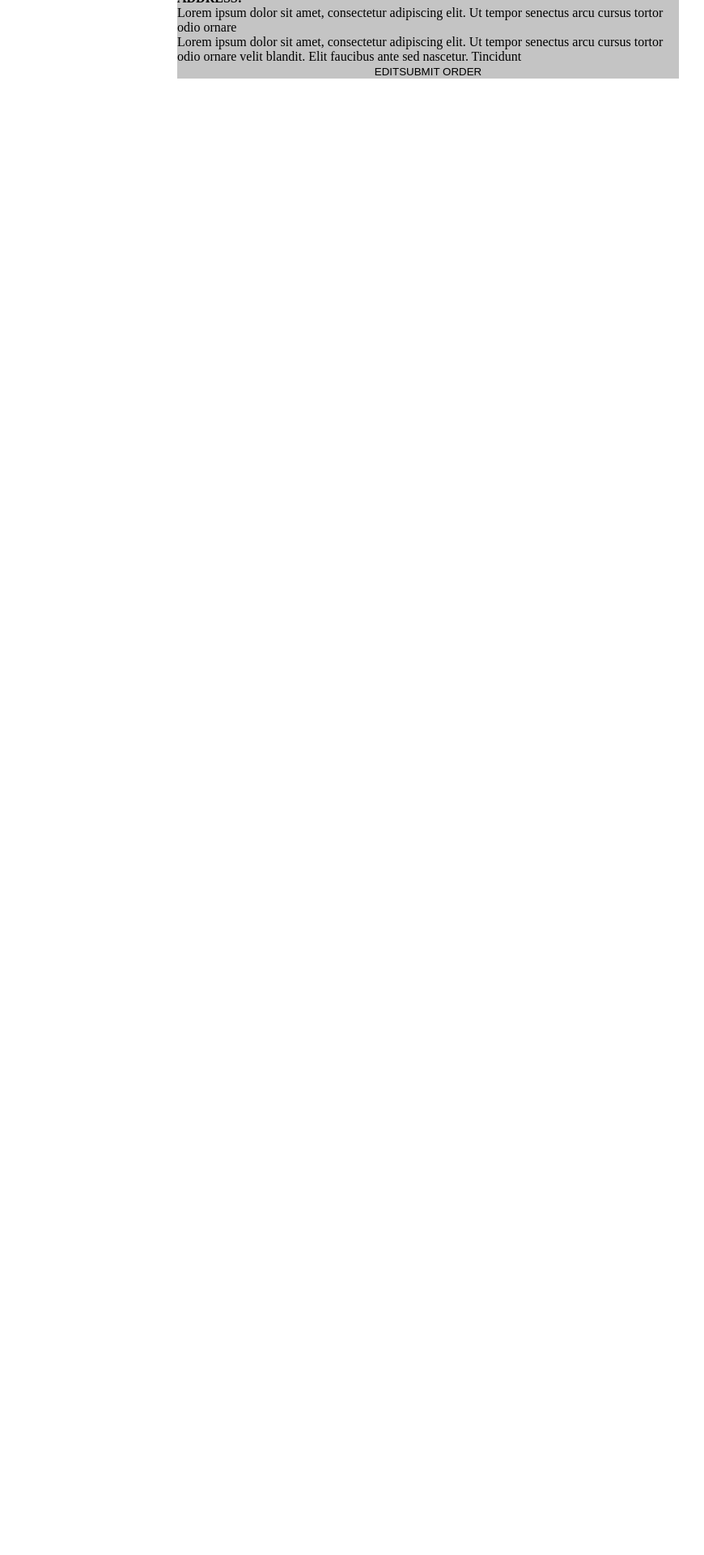
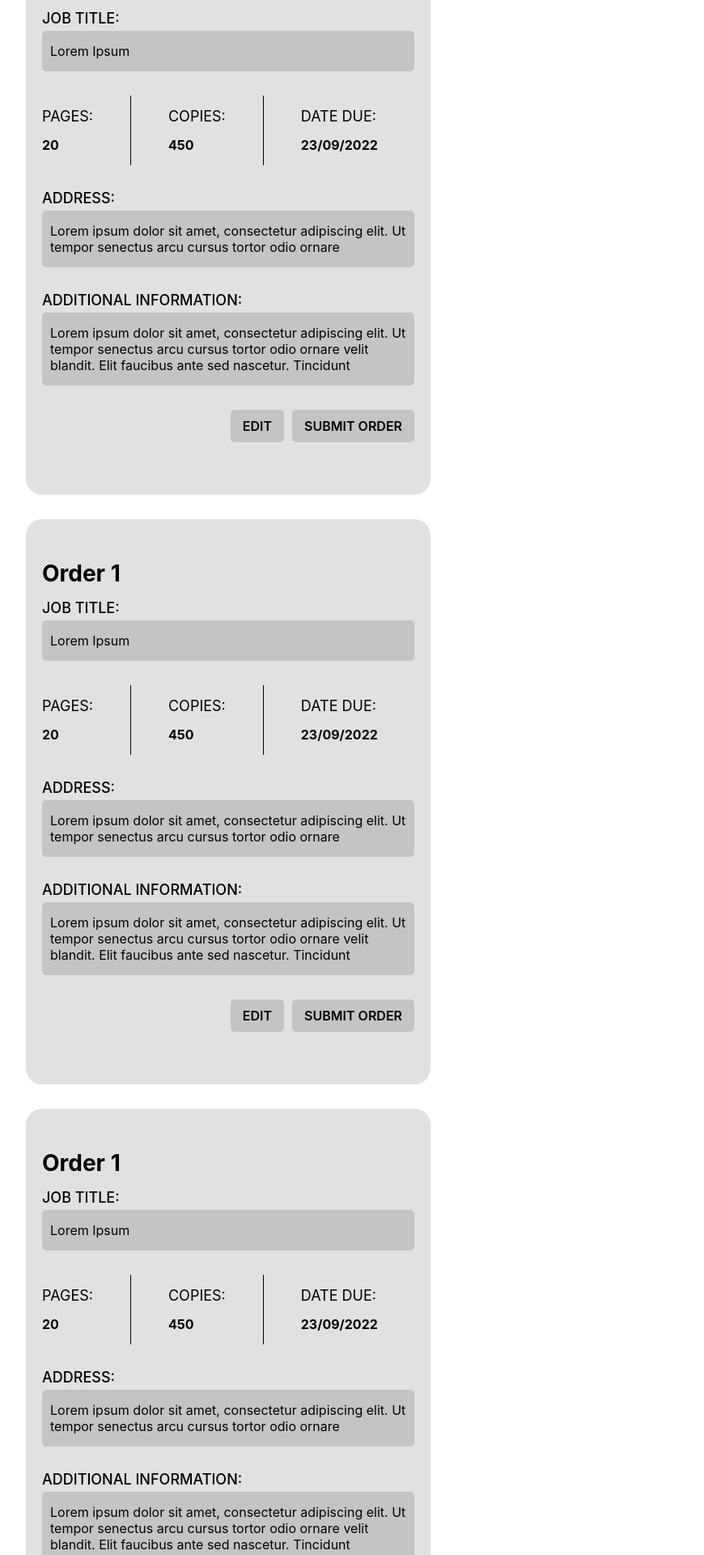
Before and after one commit to kiishi-0/Print-Order, a React (Create React App) app: page / in a window 1280 px wide. Shown: the part 400-2320 px from the top of the page at 81% size, without its empty margins (111-981 px from the left). Before the commit the page ends 800 px from the top, so only its background shows below. Built offline with nearby package versions, Linux system fonts and the light colour scheme.

Commit message:
done with summary page

```diff
--- a/src/Pages/SummaryPage/SummaryPage.css
+++ b/src/Pages/SummaryPage/SummaryPage.css
@@ -1,19 +1,97 @@
 .summary-div{
     width: 100%;
-    /* background-color: red; */
+    padding-bottom: 100px;
+}
+.summary-div h1{
+    font-size: 55px;
+    font-weight: 100;
+    margin-bottom: 50px;
 }
 .summary-div .orders{
     width: 100%;
+    padding: 0 10%;
     display: flex;
     flex-wrap: wrap;
     align-items: center;
-    justify-content: center;
+    justify-content: flex-start;
 }
 .summary-div .orders .order{
-    width: 620px;
-    background-color: rgba(196, 196, 196, 21);
+    width: 500px;
+    margin: 15px;
+    padding: 50px 20px;
+    border-radius: 20px;
+    background-color: #c4c4c480;
     display: flex;
     flex-direction: column;
     align-items: center;
-    justify-content: center;
+    justify-content: flex-start;
 }
+.summary-div .orders .order h3{
+    text-align: left;
+    width: 100%;
+    font-size: 28px;
+}
+.summary-div .orders .order .sec{
+    margin: 15px 0;
+}
+.summary-div .orders .order .sec h4{
+    margin-bottom: 5px;
+    font-weight: 500;
+    font-size: 18px;
+}
+.summary-div .orders .order .job-title-section{
+    width: 100%;
+}
+/* .summary-div .orders .order .job-title-section h4{
+    font-size: 18px;
+} */
+.summary-div .orders .order .job-title-section .j-title{
+    background-color: #C4C4C4;
+    padding: 15px 10px;
+    border-radius: 5px;
+}
+.summary-div .orders .order .copies-date-section{
+    width: 100%;
+    display: flex;
+}
+.summary-div .orders .order .copies-date-section div{
+    padding: 15px 10%;
+}
+.summary-div .orders .order .copies-date-section div.page-section{
+    padding-left: 0;
+
+}
+.summary-div .orders .order .copies-date-section div:not(.date-section){
+    border-right: 1px solid #000;
+}
+.summary-div .orders .order .copies-date-section div h4{
+    font-weight: 400;
+}
+.summary-div .orders .order .copies-date-section div h6{
+    font-size: 16px;
+    margin-top: 15px;
+    font-family: Poppins, -apple-system, BlinkMacSystemFont, 'Segoe UI', Roboto, Oxygen, Ubuntu, Cantarell, 'Open Sans', 'Helvetica Neue', sans-serif;
+}
+.summary-div .orders .order .address-section .address, .summary-div .orders .order .info-section .info{
+    background-color: #C4C4C4;
+    padding: 15px 10px;
+    border-radius: 5px;
+}
+.summary-div .orders .order .buttons-section{
+    width: 100%;
+     display: flex;
+    justify-content: flex-end;
+}
+.summary-div .orders .order .buttons-section button{
+    padding: 10px 15px;
+    /* margin: 0 10px; */
+    margin-left: 10px;
+    background-color: #C4C4C4;
+    border-radius: 5px;
+    font-size: 16px;
+    font-weight: 600;
+    transition: background ease .25s;
+}
+.summary-div .orders .order .buttons-section button:hover{
+    background-color: #9c9c9c;
+}
--- a/src/Pages/SummaryPage/SummaryPage.jsx
+++ b/src/Pages/SummaryPage/SummaryPage.jsx
@@ -16,39 +16,120 @@ class SummaryPage extends React.Component{
                     <div className='orders'>
                         <div className='order'>
                             <h3 className='order-title'>Order 1</h3>
-                            <div className='job-title-section'>
-                                <h4>JOB TITLE</h4>
+                            <div className='job-title-section sec'>
+                                <h4>JOB TITLE:</h4>
                                 <div className='j-title'>Lorem Ipsum</div>
                             </div>
-                            <div className='copies-date-sectiom'>
+                            <div className='copies-date-section sec'>
                                 <div className='page-section'>
-                                    <h4>PAGES</h4>
+                                    <h4>PAGES:</h4>
                                     <h6>20</h6>
                                 </div>
                                 <div className='copies-section'>
-                                    <h4>PAGES</h4>
-                                    <h6>20</h6>
+                                    <h4>COPIES:</h4>
+                                    <h6>450</h6>
                                 </div>
                                 <div className='date-section'>
-                                    <h4>PAGES</h4>
-                                    <h6>20</h6>
+                                    <h4>DATE DUE:</h4>
+                                    <h6>23/09/2022</h6>
                                 </div>
                             </div>
-                            <div className='address-section'>
+                            <div className='address-section sec'>
                                 <h4>ADDRESS:</h4>
                                 <div className='address'>
                                     <p>Lorem ipsum dolor sit amet, consectetur adipiscing elit.
                                         Ut tempor senectus arcu cursus tortor odio ornare </p>
                                 </div>
                             </div>
-                            <div className='info-section'>
+                            <div className='info-section sec'>
+                                <h4>ADDITIONAL INFORMATION:</h4>
                                 <div className='info'>
                                     <p>Lorem ipsum dolor sit amet, consectetur adipiscing elit.
                                     Ut tempor senectus arcu cursus tortor odio ornare velit
                                     blandit. Elit faucibus ante sed nascetur. Tincidunt </p>
                                 </div>
                             </div>
-                            <div className='buttons-section'>
+                            <div className='buttons-section sec'>
+                                <button className='edit-btn'>EDIT</button>
+                                <button className='submit-btn'>SUBMIT ORDER</button>
+                            </div>
+                        </div>
+                        <div className='order'>
+                            <h3 className='order-title'>Order 1</h3>
+                            <div className='job-title-section sec'>
+                                <h4>JOB TITLE:</h4>
+                                <div className='j-title'>Lorem Ipsum</div>
+                            </div>
+                            <div className='copies-date-section sec'>
+                                <div className='page-section'>
+                                    <h4>PAGES:</h4>
+                                    <h6>20</h6>
+                                </div>
+                                <div className='copies-section'>
+                                    <h4>COPIES:</h4>
+                                    <h6>450</h6>
+                                </div>
+                                <div className='date-section'>
+                                    <h4>DATE DUE:</h4>
+                                    <h6>23/09/2022</h6>
+                                </div>
+                            </div>
+                            <div className='address-section sec'>
+                                <h4>ADDRESS:</h4>
+                                <div className='address'>
+                                    <p>Lorem ipsum dolor sit amet, consectetur adipiscing elit.
+                                        Ut tempor senectus arcu cursus tortor odio ornare </p>
+                                </div>
+                            </div>
+                            <div className='info-section sec'>
+                                <h4>ADDITIONAL INFORMATION:</h4>
+                                <div className='info'>
+                                    <p>Lorem ipsum dolor sit amet, consectetur adipiscing elit.
+                                    Ut tempor senectus arcu cursus tortor odio ornare velit
+                                    blandit. Elit faucibus ante sed nascetur. Tincidunt </p>
+                                </div>
+                            </div>
+                            <div className='buttons-section sec'>
+                                <button className='edit-btn'>EDIT</button>
+                                <button className='submit-btn'>SUBMIT ORDER</button>
+                            </div>
+                        </div>
+                        <div className='order'>
+                            <h3 className='order-title'>Order 1</h3>
+                            <div className='job-title-section sec'>
+                                <h4>JOB TITLE:</h4>
+                                <div className='j-title'>Lorem Ipsum</div>
+                            </div>
+                            <div className='copies-date-section sec'>
+                                <div className='page-section'>
+                                    <h4>PAGES:</h4>
+                                    <h6>20</h6>
+                                </div>
+                                <div className='copies-section'>
+                                    <h4>COPIES:</h4>
+                                    <h6>450</h6>
+                                </div>
+                                <div className='date-section'>
+                                    <h4>DATE DUE:</h4>
+                                    <h6>23/09/2022</h6>
+                                </div>
+                            </div>
+                            <div className='address-section sec'>
+                                <h4>ADDRESS:</h4>
+                                <div className='address'>
+                                    <p>Lorem ipsum dolor sit amet, consectetur adipiscing elit.
+                                        Ut tempor senectus arcu cursus tortor odio ornare </p>
+                                </div>
+                            </div>
+                            <div className='info-section sec'>
+                                <h4>ADDITIONAL INFORMATION:</h4>
+                                <div className='info'>
+                                    <p>Lorem ipsum dolor sit amet, consectetur adipiscing elit.
+                                    Ut tempor senectus arcu cursus tortor odio ornare velit
+                                    blandit. Elit faucibus ante sed nascetur. Tincidunt </p>
+                                </div>
+                            </div>
+                            <div className='buttons-section sec'>
                                 <button className='edit-btn'>EDIT</button>
                                 <button className='submit-btn'>SUBMIT ORDER</button>
                             </div>
--- a/src/index.css
+++ b/src/index.css
@@ -2,4 +2,5 @@
   margin: 0;
   padding: 0;
   box-sizing: border-box;
+  font-family: Poppins, -apple-system, BlinkMacSystemFont, 'Segoe UI', Roboto, Oxygen, Ubuntu, Cantarell, 'Open Sans', 'Helvetica Neue', sans-serif;
 }
```
